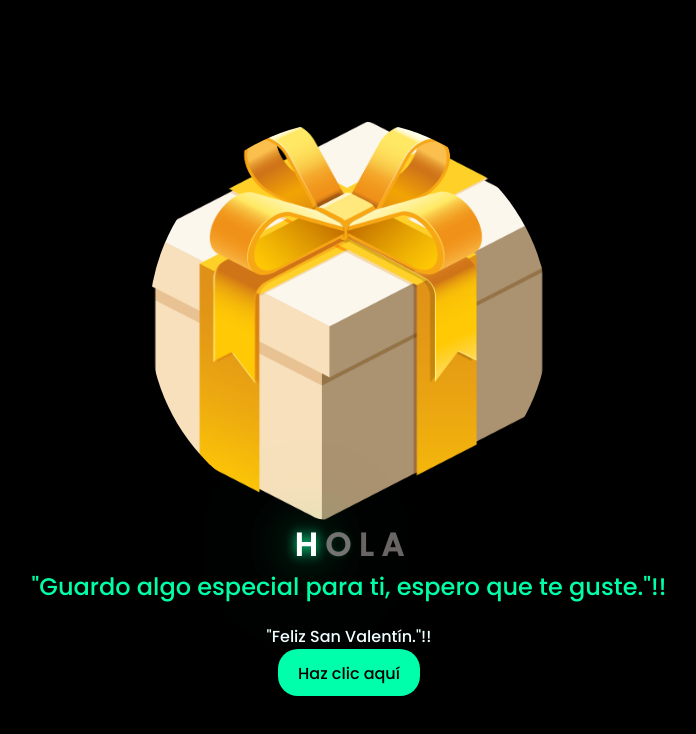
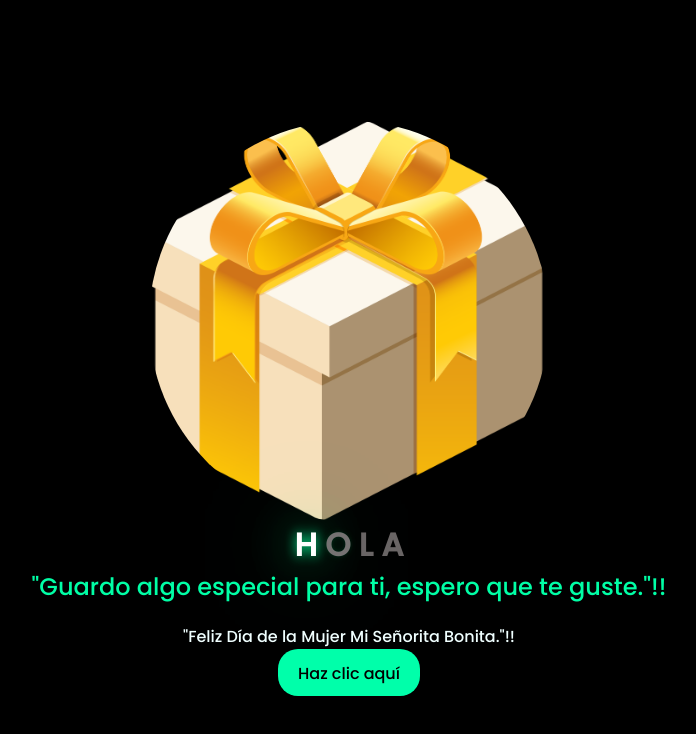
Before and after one commit to Ingcesar24/Feliz-Dia-de-la-Mujer-Mi-Se-orita-Bonita-ingcesar24.github.io, a plain HTML site: page index.html in a window 1280 px wide. Shown: the whole page, without its empty margins (299-995 px from the left). Drawn offline with Linux system fonts and the light colour scheme.

Commit message:
Update index.html

```diff
--- a/index.html
+++ b/index.html
@@ -24,7 +24,7 @@
     <div class="description">
         <span>"Guardo algo especial para ti, espero que te guste."!!</span>
         </div>
-        <span>"Feliz San Valentín."!!</span>
+        <span>"Feliz Día de la Mujer Mi Señorita Bonita."!!</span>
 
     </div>
     <div class="button">
```
